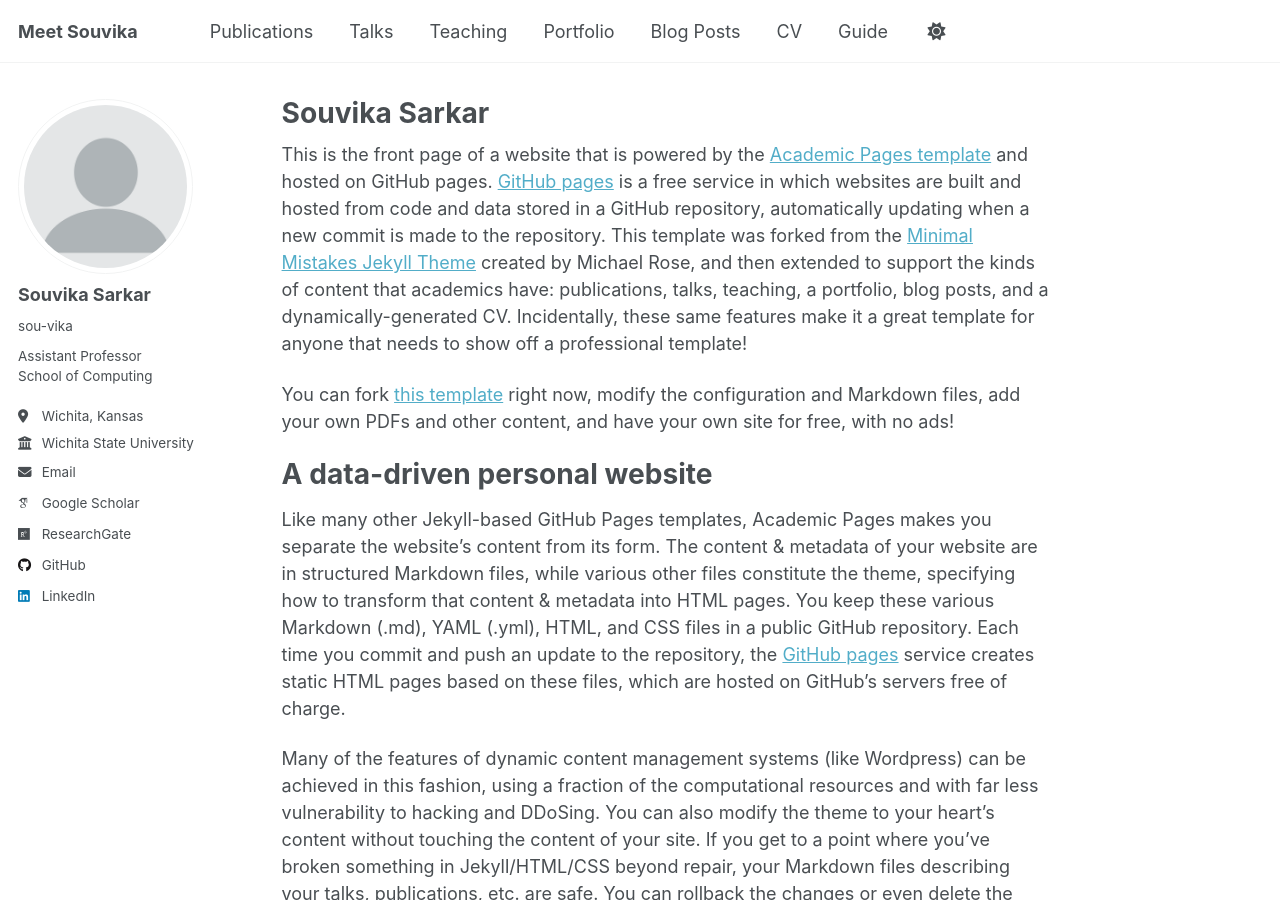
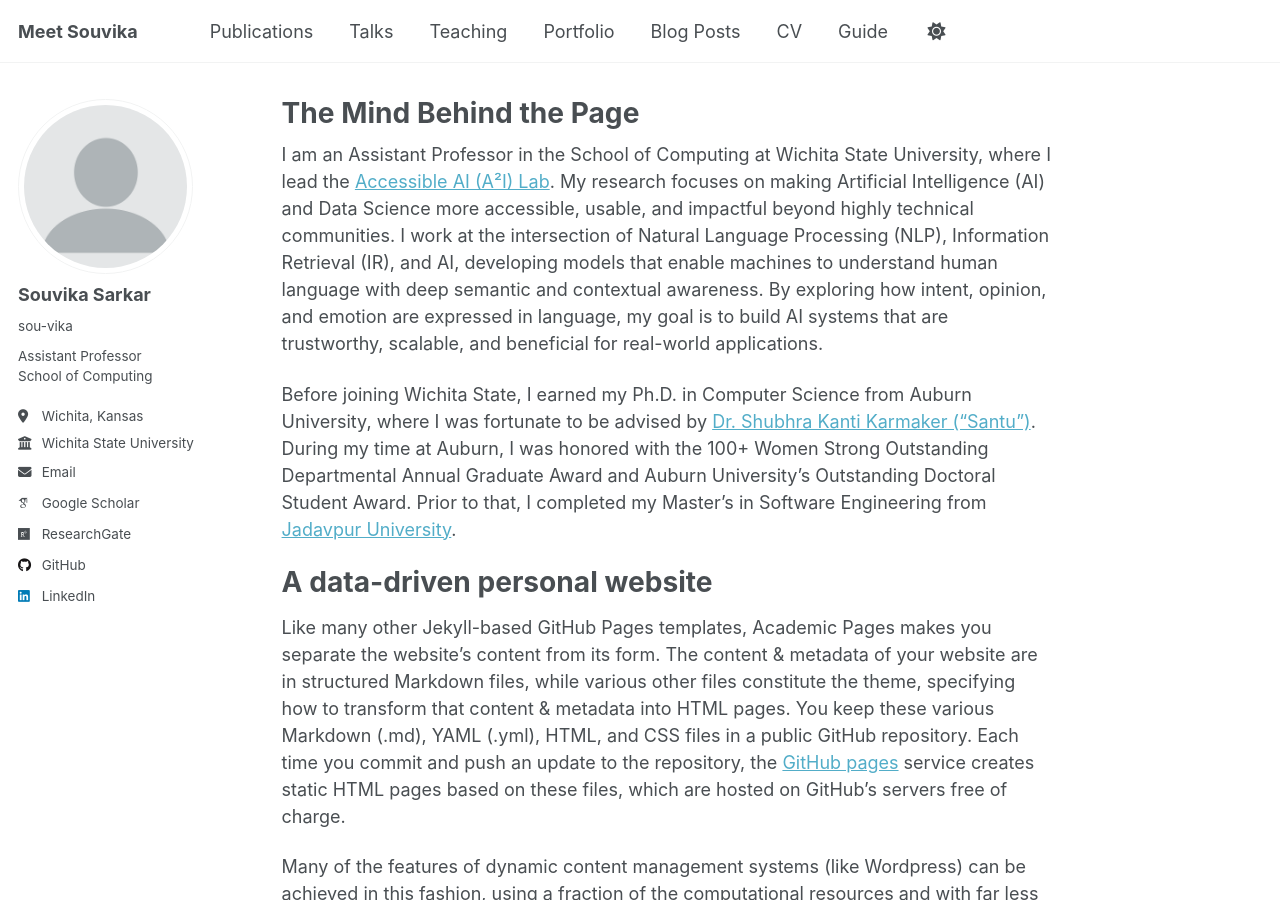
Before and after one commit to souvikasarkar/souvikasarkar.github.io, a Jekyll site: the page built from _pages/about.md, in a window 1280 px wide and 900 px high. Built offline with Jekyll 4.4.1, drawn with Linux system fonts in a browser that asks for light colours; some web fonts are replaced; a script that is not in the unit is left out.

Commit message:
Update about me.

```diff
--- a/_pages/about.md
+++ b/_pages/about.md
@@ -1,6 +1,6 @@
 ---
 permalink: /
-title: "Souvika Sarkar"
+title: "The Mind Behind the Page"
 excerpt: "About me"
 author_profile: true
 redirect_from:
@@ -8,9 +8,9 @@
   - /about.html
 ---
 
-This is the front page of a website that is powered by the [Academic Pages template](https://github.com/academicpages/academicpages.github.io) and hosted on GitHub pages. [GitHub pages](https://pages.github.com) is a free service in which websites are built and hosted from code and data stored in a GitHub repository, automatically updating when a new commit is made to the repository. This template was forked from the [Minimal Mistakes Jekyll Theme](https://mmistakes.github.io/minimal-mistakes/) created by Michael Rose, and then extended to support the kinds of content that academics have: publications, talks, teaching, a portfolio, blog posts, and a dynamically-generated CV. Incidentally, these same features make it a great template for anyone that needs to show off a professional template!
+I am an Assistant Professor in the School of Computing at Wichita State University, where I lead the [Accessible AI (A²I) Lab](). My research focuses on making Artificial Intelligence (AI) and Data Science more accessible, usable, and impactful beyond highly technical communities. I work at the intersection of Natural Language Processing (NLP), Information Retrieval (IR), and AI, developing models that enable machines to understand human language with deep semantic and contextual awareness. By exploring how intent, opinion, and emotion are expressed in language, my goal is to build AI systems that are trustworthy, scalable, and beneficial for real-world applications.
 
- You can fork [this template](https://github.com/academicpages/academicpages.github.io) right now, modify the configuration and Markdown files, add your own PDFs and other content, and have your own site for free, with no ads!
+Before joining Wichita State, I earned my Ph.D. in Computer Science from Auburn University, where I was fortunate to be advised by [Dr. Shubhra Kanti Karmaker (“Santu”)](https://karmake2.github.io/). During my time at Auburn, I was honored with the 100+ Women Strong Outstanding Departmental Annual Graduate Award and Auburn University’s Outstanding Doctoral Student Award. Prior to that, I completed my Master’s in Software Engineering from [Jadavpur University](https://jadavpuruniversity.in/).
 
 A data-driven personal website
 ======
```
